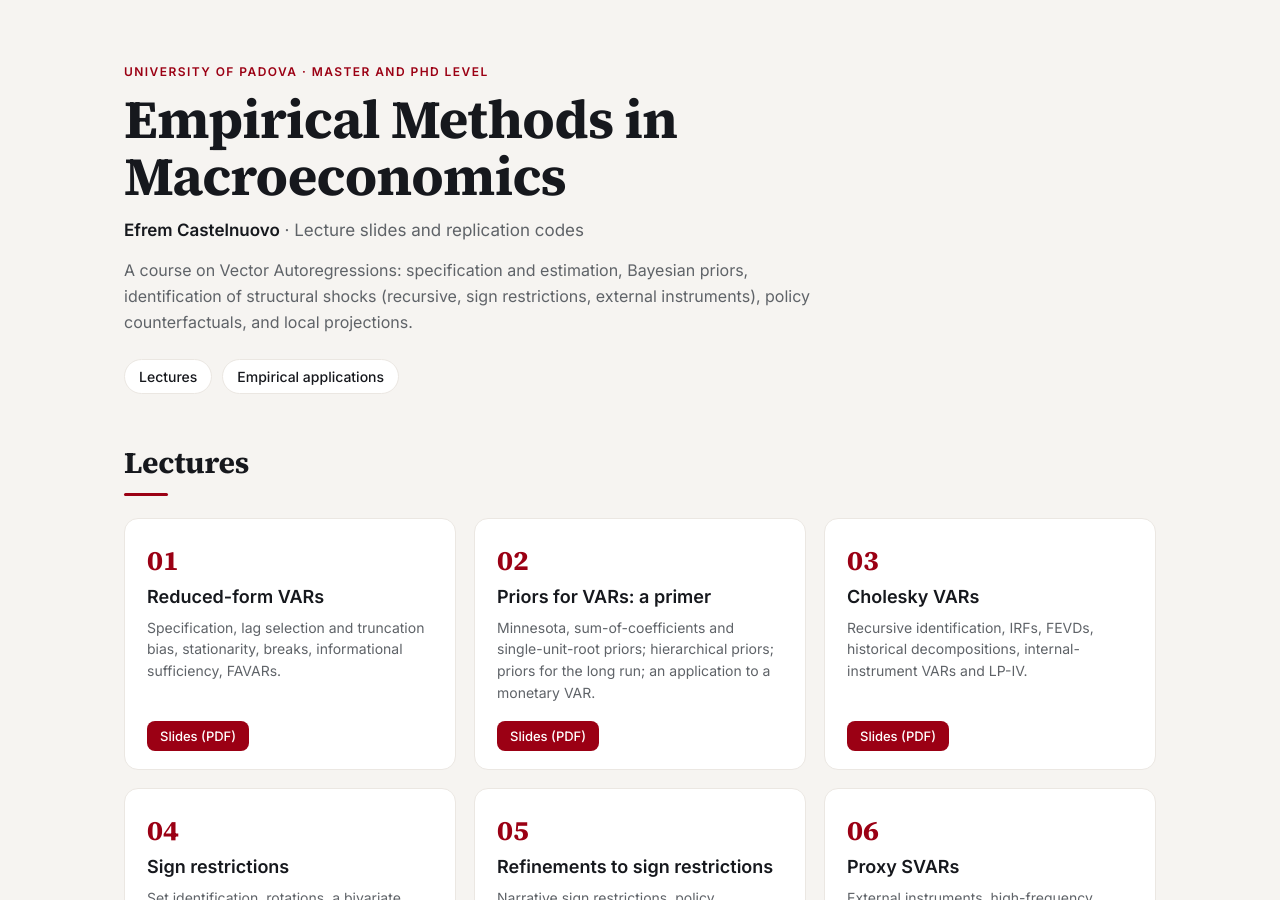
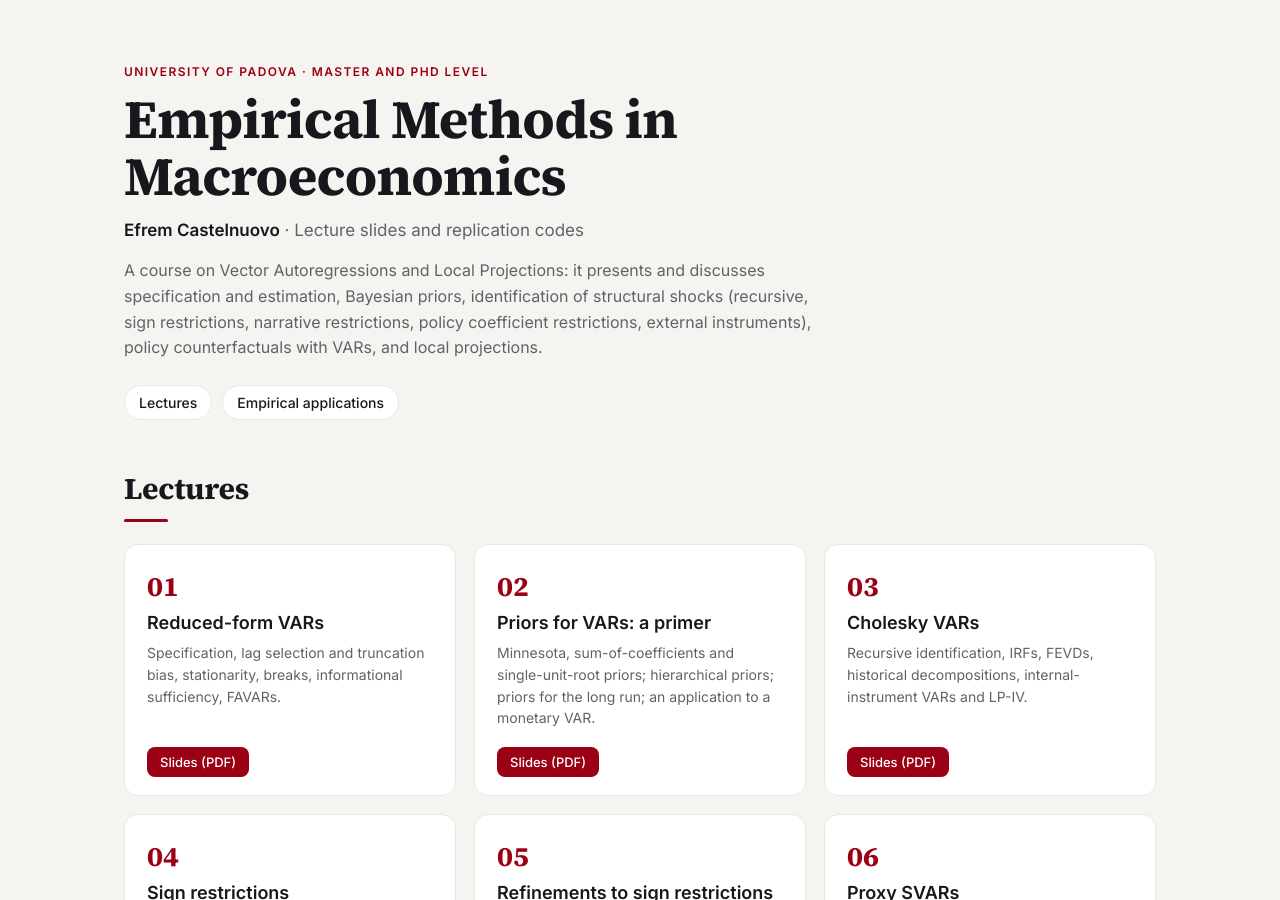
Before and after one commit to ecastelnuovo/applied-macroeconomics, a Jekyll site: the page built from index.md, in a window 1280 px wide and 900 px high. Built offline with Jekyll 4.4.1, drawn with Linux system fonts in a browser that asks for light colours.

Commit message:
Revise course intro for Vector Autoregressions
Updated course description to include additional topics and details.

```diff
--- a/_layouts/default.html
+++ b/_layouts/default.html
@@ -16,9 +16,9 @@
   <div class="kicker">University of Padova · Master and PhD level</div>
   <h1>{{ site.title }}</h1>
   <div class="who"><b>Efrem Castelnuovo</b> · Lecture slides and replication codes</div>
-  <p class="intro">A course on Vector Autoregressions: specification and estimation, Bayesian priors,
-    identification of structural shocks (recursive, sign restrictions, external instruments),
-    policy counterfactuals, and local projections.</p>
+  <p class="intro">A course on Vector Autoregressions and Local Projections: it presents and discusses specification and estimation, Bayesian priors,
+    identification of structural shocks (recursive, sign restrictions, narrative restrictions, policy coefficient restrictions, external instruments),
+    policy counterfactuals with VARs, and local projections.</p>
   <nav class="jump">
     <a href="#lectures">Lectures</a>
     <a href="#applications">Empirical applications</a>
```
